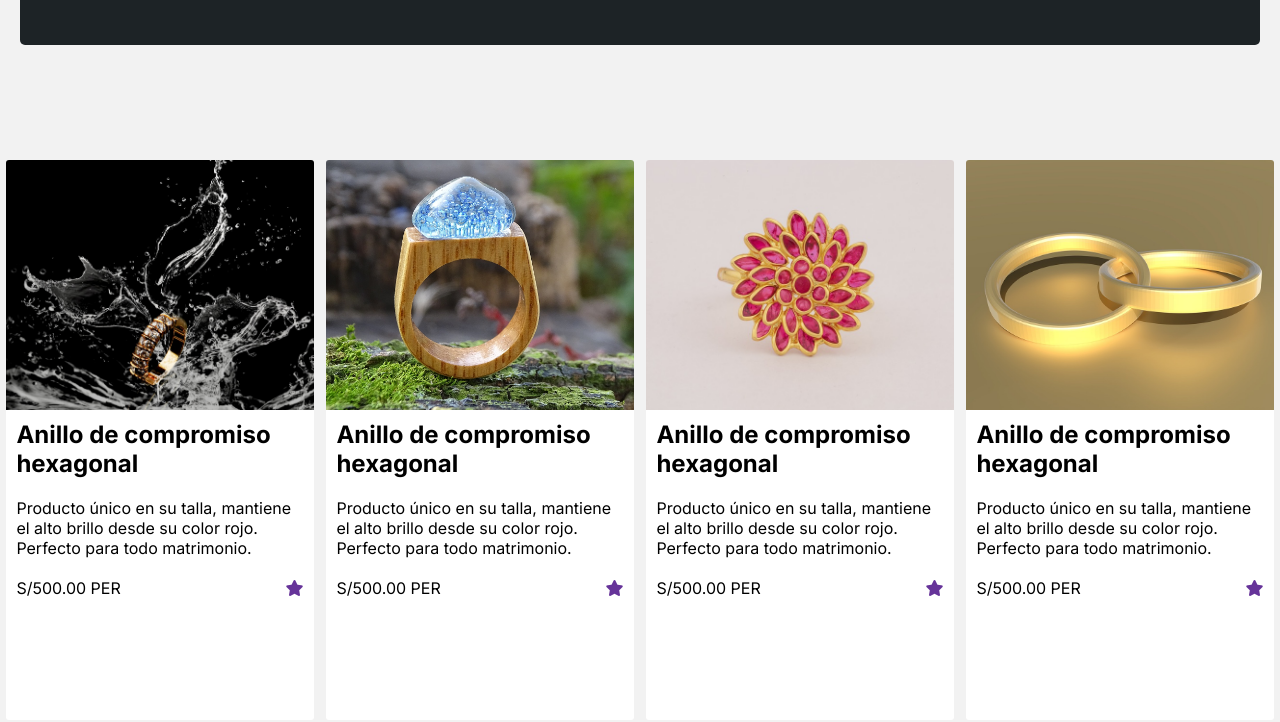
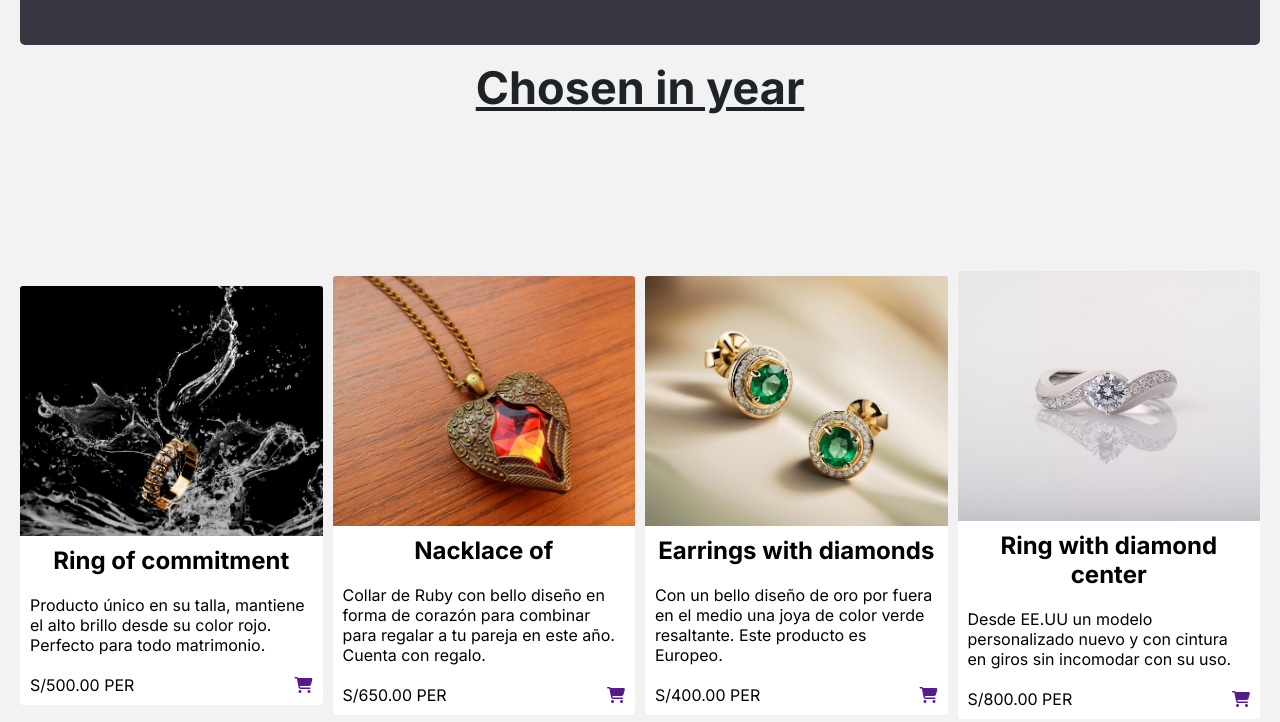
Before and after one commit to Jose-storm/project-uno, a plain HTML site: page index.html in a window 1280 px wide. Shown: the part 898-1620 px from the top of the page. Drawn offline with Linux system fonts and the light colour scheme; a web font is replaced by a local one.

Commit message:
Modified two in the section products and the header

```diff
--- a/css/estilo.css
+++ b/css/estilo.css
@@ -48,6 +48,7 @@ body{
     display: flex;
     flex-direction: row;
     flex-wrap: no-wrap;
+    align-items: center;
     justify-content: space-between;
     border-bottom-style: solid;
     border-width: 1px;
@@ -64,7 +65,7 @@ body{
     text-align: center;
     /* Por ahora un método de centrado por el relleno entre el contenido
     y borde */
-    padding-top: 15px;
+    /* padding-top: 15px; */
     /* 2 formas de centrar un contenedor de bloque en este caso nav y ul  */
 }
 .enlaces_menu .enlace_especifico{
@@ -76,9 +77,16 @@ body{
     background-color: #000;
     transition: 1.1s;
 }
-/* Opción de agregar al header una imagen de fondo con el tamaño a la caja */
-.encabezado .logo{
-    font-family: "Josefin Sans", sans-serif;
+/* Usuario */
+.user_register{
+    padding: 10px 0px;
+    font-family: "Poppins", sans-serif;
+    text-transform: uppercase;
+    & a{
+        text-decoration: none;
+        font-size: 14px;
+        color: #000;
+    }
 }
 .logo{
     /* background-image: url(../img/Clean_Elegant_Typography_Brand_Logo-removebg-preview.png);
@@ -320,7 +328,7 @@ a los flex-items y container-flex. */
     justify-content: space-around;
     align-items: center;
     font-family: "Inter", sans-serif;
-    background-color: #1D2326;
+    background-color: #363740;
     margin: 15px 20px;
     padding: 20px;
     border-radius: 5px;
@@ -395,7 +403,7 @@ a los flex-items y container-flex. */
         width: 100%;
     }
 }
-@media only screen and (max-width: 465px){
+@media only screen and (max-width: 531px){
     .tipo_servicio{
         grid-template-columns: repeat(1, 1fr);
         grid-template-rows: repeat(4, 500px);
@@ -481,13 +489,18 @@ a los flex-items y container-flex. */
     justify-content: space-around;
     align-items: center;
     font-family: var(--Tipografia_section);
+    padding: 20px;
+    gap: 10px;
     /* Css Nesting Native */
     .producto{
-        /* OJO */
-        height: 70vh;
+        /* OJO con la altura*/
+        height: auto;
         background-color: white;
-        width: 24vw;
+        /* Ojo con el width */
+        /* width: 50%; */
         border-radius: 3px;
+        transition: .5s ease;
+        width: 100%;
     }
     .producto__descripcion{
         display: flex;
@@ -508,13 +521,13 @@ a los flex-items y container-flex. */
         background-repeat: no-repeat;
     }
     .producto__img--two{
-        background-image: url(../img/glass-and-wood-ring-2636613_1280.jpg);
+        background-image: url(../img/necklace-with-winged-heart-2900727_1280.jpg);
     }
     .producto__img--tree{
-        background-image: url(../img/ruby-2426451_640.jpg);
+        background-image: url(../img/earrings-8310858_1280.jpg);
     }
     .producto__img--four{
-        background-image: url(../img/wedding-ring-2666265_1280.jpg);
+        background-image: url(../img/ring-4279990_1280.jpg);
     }
     .producto__valoracion{
         display: flex;
@@ -523,13 +536,25 @@ a los flex-items y container-flex. */
         width: 100%;
     }
 }
-.descripcion__title{
+.producto__descripcion h2{
     text-align: center;
 }
-@media only screen and (max-width: 607px){
+.producto:hover{
+    transition: .5s ease;
+    transform: scale(0.9);
+}
+.title_featured{
+    font-size: 30px;
+    font-family: var(--Tipografia_section);
+    color: #1D2326;
+    text-align: center;
+    text-decoration: underline;
+}
+@media only screen and (max-width: 700px){
     .producto_destacado{
-        display: flex;
-        flex-flow: row wrap;
+        /* display: flex; */
+        flex-flow: column;
         width: 100%;
+        overflow: hidden;
     }
 }
--- a/index.html
+++ b/index.html
@@ -29,6 +29,10 @@
                 <li><a href="./pages/contacto.html" class="enlace_especifico">Contact</a></li>
             </ul>
         </nav>
+        <div class="user_register">
+            <a href=""><i class="fa-solid fa-cart-shopping"></i></a>
+            <a href="">Sign In</a>
+        </div>
     </header>
     <main>
         <!-- aproximación de 4 secciones -->
@@ -50,12 +54,15 @@
                 <!-- </div> -->
         </section>
         <!-- Section productos featured (destacados) -->
+        <div class="title_featured">
+            <h2>Chosen in year</h2>
+        </div>
         <section class="producto_destacado">
             <div class="producto">
                 <div class="producto__img producto__img--one">
                 </div>
                 <div class="producto__descripcion">
-                    <h2>Anillo de compromiso hexagonal</h2>
+                    <h2>Ring of commitment</h2>
                     <p>
                         Producto único en su talla,
                         mantiene el alto brillo desde su
@@ -64,7 +71,7 @@
                     </p>
                     <div class="producto__valoracion">
                         <p>S/500.00 PER</p>
-                        <a href=""><i class="fa-solid fa-star" style="color: rebeccapurple;"></i></a>
+                        <a href=""><i class="fa-solid fa-cart-shopping"></i></a>
                     </div>
                 </div>
             </div>
@@ -72,16 +79,15 @@
                 <div class="producto__img producto__img--two">
                 </div>
                 <div class="producto__descripcion">
-                    <h2>Anillo de compromiso hexagonal</h2>
+                    <h2>Nacklace of</h2>
                     <p>
-                        Producto único en su talla,
-                        mantiene el alto brillo desde su
-                        color rojo. Perfecto para todo
-                        matrimonio.
+                        Collar de Ruby con bello diseño
+                        en forma de corazón para combinar para regalar
+                        a tu pareja en este año. Cuenta con regalo.
                     </p>
                     <div class="producto__valoracion">
-                        <p>S/500.00 PER</p>
-                        <a href=""><i class="fa-solid fa-star" style="color: rebeccapurple;"></i></a>
+                        <p>S/650.00 PER</p>
+                        <a href=""><i class="fa-solid fa-cart-shopping"></i></a>
                     </div>
                 </div>
             </div>
@@ -89,16 +95,15 @@
                 <div class="producto__img producto__img--tree">
                 </div>
                 <div class="producto__descripcion">
-                    <h2>Anillo de compromiso hexagonal</h2>
+                    <h2>Earrings with diamonds</h2>
                     <p>
-                        Producto único en su talla,
-                        mantiene el alto brillo desde su
-                        color rojo. Perfecto para todo
-                        matrimonio.
+                        Con un bello diseño de oro por fuera en el medio
+                        una joya de color verde resaltante. Este producto
+                        es Europeo.
                     </p>
                     <div class="producto__valoracion">
-                        <p>S/500.00 PER</p>
-                        <a href=""><i class="fa-solid fa-star" style="color: rebeccapurple;"></i></a>
+                        <p>S/400.00 PER</p>
+                        <a href=""><i class="fa-solid fa-cart-shopping"></i></a>
                     </div>
                 </div>
             </div>
@@ -106,16 +111,15 @@
                 <div class="producto__img producto__img--four">
                 </div>
                 <div class="producto__descripcion">
-                    <h2>Anillo de compromiso hexagonal</h2>
+                    <h2>Ring with diamond center</h2>
                     <p>
-                        Producto único en su talla,
-                        mantiene el alto brillo desde su
-                        color rojo. Perfecto para todo
-                        matrimonio.
+                        Desde EE.UU un modelo personalizado
+                        nuevo y con cintura en giros sin
+                        incomodar con su uso.
                     </p>
                     <div class="producto__valoracion">
-                        <p>S/500.00 PER</p>
-                        <a href=""><i class="fa-solid fa-star" style="color: rebeccapurple;"></i></a>
+                        <p>S/800.00 PER</p>
+                        <a href=""><i class="fa-solid fa-cart-shopping"></i></a>
                     </div>
                 </div>
             </div>
@@ -138,7 +142,7 @@
             </div>
         </section>
         <section class="contenido_video">
-            <video src="video/11289-229221023_medium.mp4" autoplay loop></video>
+            <video src="video/11289-229221023_medium.mp4" controls autoplay loop></video>
         </section>
         <!-- <section class="contenido_dos">
             <h2 class="title_section">En diferentes situaciones</h2>
```
Also changed, not shown: pages/contacto.html (+5 -1 lines), pages/nosotros.html (+5 -1 lines), pages/productos.html (+5 -1 lines), pages/servicios.html (+5 -1 lines), img/earrings-8310858_1280.jpg (added), img/necklace-with-winged-heart-2900727_1280.jpg (added), img/ring-4279990_1280.jpg (added).
